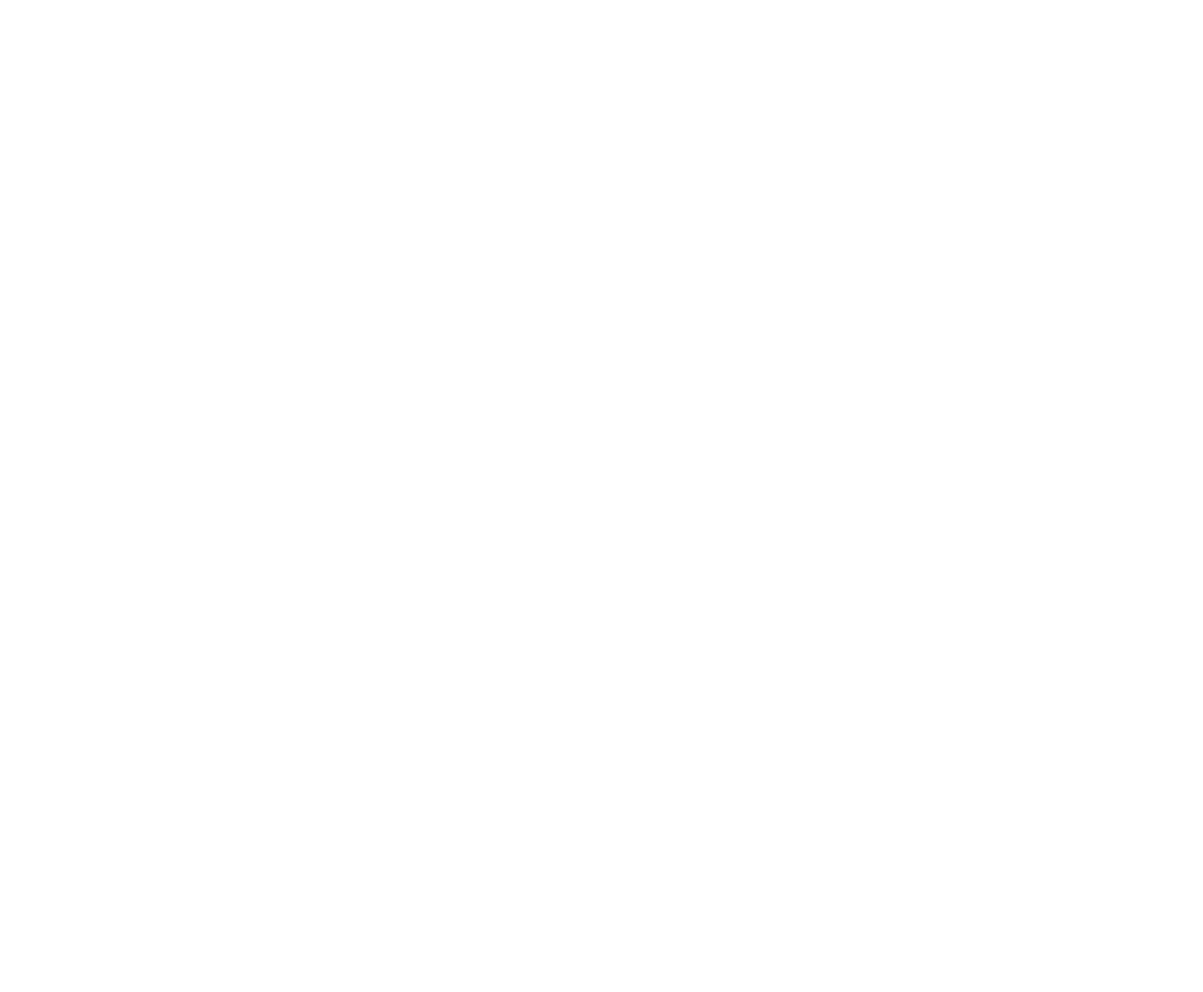
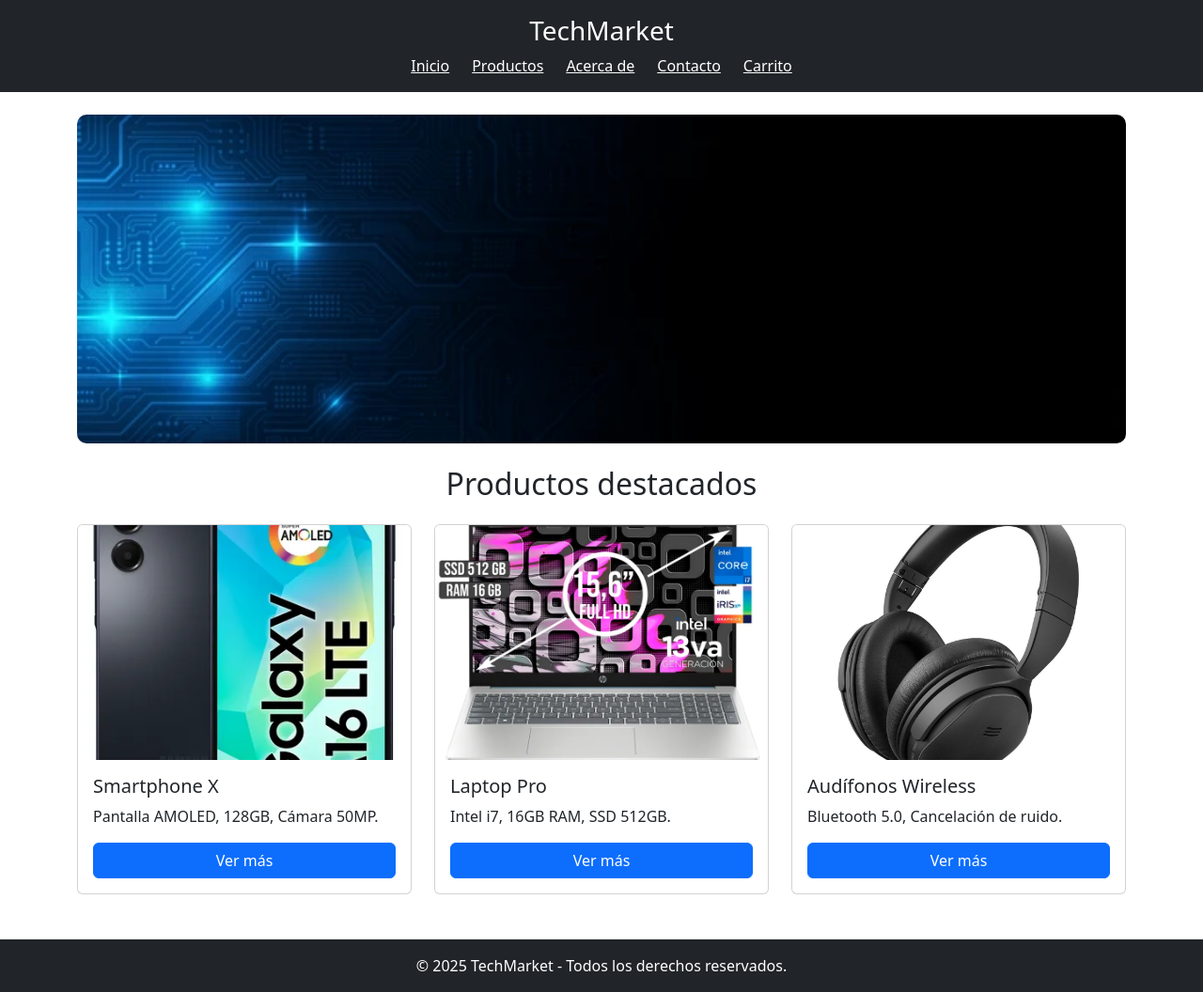
Before and after one commit to Deider3/TechMarket, a plain HTML site: page index.html in a window 1280 px wide. Shown: the whole page at 94% size. Before the commit the page ends 800 px from the top, so only its background shows below. Drawn offline with nearby package versions, Linux system fonts and the light colour scheme.

Commit message:
Reto4: index, banner y productos destacados

```diff
--- a/acercade.html
+++ b/acercade.html
@@ -0,0 +1,43 @@
+<!DOCTYPE html>
+<html lang="es">
+<head>
+    <meta charset="UTF-8">
+    <meta name="viewport" content="width=device-width, initial-scale=1.0">
+    <title>TechMarket - Inicio</title>
+
+    <!-- Bootstrap -->
+    <link rel="stylesheet" href="assets/css/bootstrap.min.css">
+
+    <!-- Tus estilos -->
+    <link rel="stylesheet" href="assets/css/styles.css">
+</head>
+<body>
+
+    <!-- HEADER -->
+    <header class="bg-dark text-white py-3">
+        <div class="container d-flex justify-content-between align-items-center">
+            <h1 class="h3">TechMarket</h1>
+            <nav>
+                <a class="text-white mx-2" href="index.html">Inicio</a>
+                <a class="text-white mx-2" href="productos.html">Productos</a>
+                <a class="text-white mx-2" href="acercade.html">Acerca de</a>
+                <a class="text-white mx-2" href="contacto.html">Contacto</a>
+                <a class="text-white mx-2" href="carrito.html">Carrito</a>
+            </nav>
+        </div>
+    </header>
+
+    <!-- CONTENIDO -->
+    <div class="container mt-4">
+        <h2>Contenido pendiente…</h2>
+    </div>
+
+    <!-- FOOTER -->
+    <footer class="bg-dark text-white text-center py-3 mt-5">
+        <p>© 2025 TechMarket - Todos los derechos reservados.</p>
+    </footer>
+
+    <!-- JS -->
+    <script src="assets/js/bootstrap.min.js"></script>
+</body>
+</html>
--- /dev/null
+++ b/assets/css/styles.css
@@ -0,0 +1,9 @@
+.product-img {
+    height: 250px;
+    object-fit: cover;
+}
+
+.banner-img {
+    width: 100%;
+    border-radius: 10px;
+}
--- a/index.html
+++ b/index.html
@@ -0,0 +1,89 @@
+<!DOCTYPE html>
+<html lang="es">
+<head>
+    <meta charset="UTF-8">
+    <meta name="viewport" content="width=device-width, initial-scale=1.0">
+    <title>TechMarket - Inicio</title>
+
+    <!-- Bootstrap desde CDN -->
+    <link href="https://cdn.jsdelivr.net/npm/bootstrap@5.3.2/dist/css/bootstrap.min.css" rel="stylesheet">
+
+    <!-- Estilos propios -->
+    <link rel="stylesheet" href="assets/css/styles.css">
+</head>
+<body>
+
+    <!-- HEADER -->
+    <header class="bg-dark text-white py-3">
+        <div class="container text-center">
+            <h1 class="h3 mb-2">TechMarket</h1>
+
+            <nav class="d-flex justify-content-center gap-4">
+                <a class="text-white" href="index.html">Inicio</a>
+                <a class="text-white" href="productos.html">Productos</a>
+                <a class="text-white" href="acercade.html">Acerca de</a>
+                <a class="text-white" href="contacto.html">Contacto</a>
+                <a class="text-white" href="carrito.html">Carrito</a>
+            </nav>
+        </div>
+    </header>
+
+    <!-- CONTENIDO -->
+    <div class="container mt-4">
+
+        <!-- BANNER CENTRADO -->
+        <div class="text-center mb-4">
+            <img src="assets/img/banner1.jpg" class="img-fluid banner-img" style="max-height:350px; object-fit:cover;">
+        </div>
+
+        <h2 class="text-center mb-4">Productos destacados</h2>
+
+        <!-- FILAS HORIZONTALES -->
+        <div class="row row-cols-1 row-cols-md-2 row-cols-lg-3 g-4">
+
+            <div class="col">
+                <div class="card h-100">
+                    <img src="assets/img/producto1.jpg" class="card-img-top product-img">
+                    <div class="card-body">
+                        <h5 class="card-title">Smartphone X</h5>
+                        <p>Pantalla AMOLED, 128GB, Cámara 50MP.</p>
+                        <a href="productos.html" class="btn btn-primary w-100">Ver más</a>
+                    </div>
+                </div>
+            </div>
+
+            <div class="col">
+                <div class="card h-100">
+                    <img src="assets/img/producto2.jpg" class="card-img-top product-img">
+                    <div class="card-body">
+                        <h5 class="card-title">Laptop Pro</h5>
+                        <p>Intel i7, 16GB RAM, SSD 512GB.</p>
+                        <a href="productos.html" class="btn btn-primary w-100">Ver más</a>
+                    </div>
+                </div>
+            </div>
+
+            <div class="col">
+                <div class="card h-100">
+                    <img src="assets/img/producto3.jpg" class="card-img-top product-img">
+                    <div class="card-body">
+                        <h5 class="card-title">Audífonos Wireless</h5>
+                        <p>Bluetooth 5.0, Cancelación de ruido.</p>
+                        <a href="productos.html" class="btn btn-primary w-100">Ver más</a>
+                    </div>
+                </div>
+            </div>
+
+        </div>
+
+    </div>
+
+    <!-- FOOTER -->
+    <footer class="bg-dark text-white text-center py-3 mt-5">
+        © 2025 TechMarket - Todos los derechos reservados.
+    </footer>
+
+    <!-- Bootstrap JS -->
+    <script src="https://cdn.jsdelivr.net/npm/bootstrap@5.3.2/dist/js/bootstrap.bundle.min.js"></script>
+</body>
+</html>
```
Also changed, not shown: carrito.html (+43 -0 lines), contacto.html (+43 -0 lines), productos.html (+43 -0 lines), assets/img/banner1.jpg (added), assets/img/producto1.jpg (added), assets/img/producto2.jpg (added), assets/img/producto3.jpg (added).
